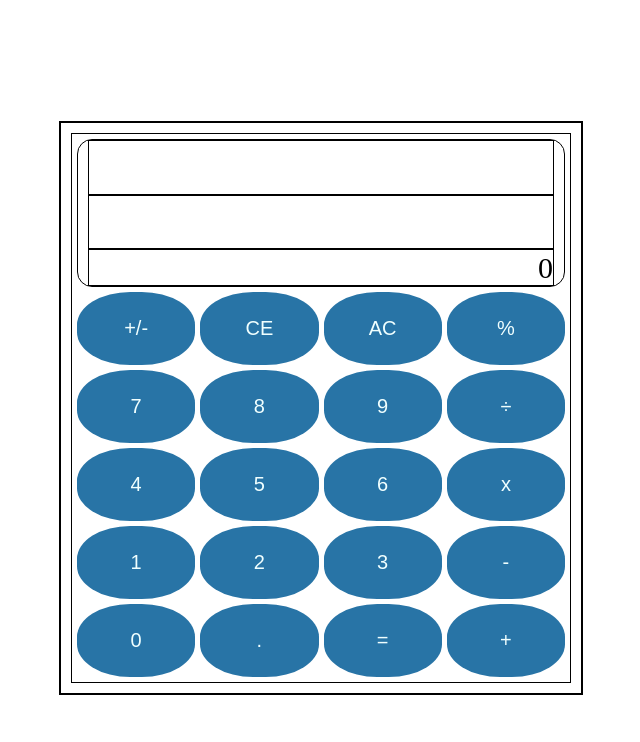
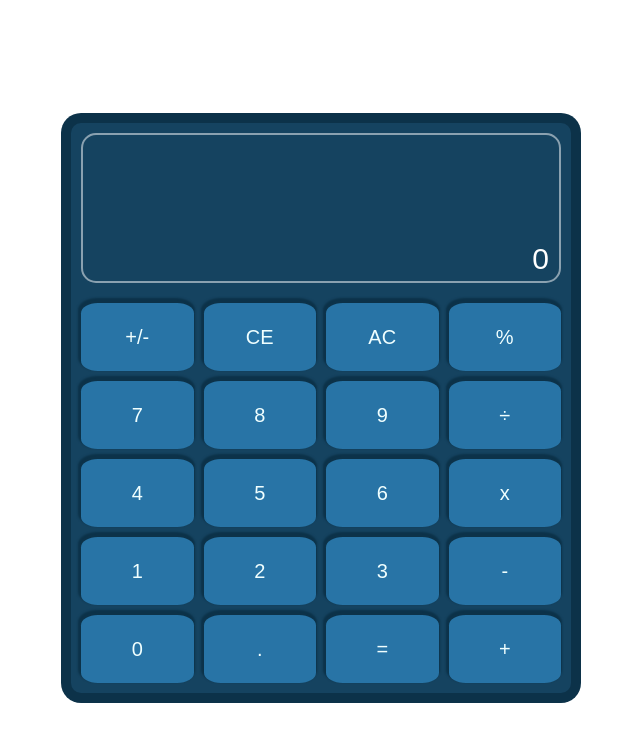
Before and after one commit to JosephDuvvani/calculator, a plain HTML site: page index.html in a window 1280 px wide. Shown: the whole page, without its empty margins (319-959 px from the left). Drawn offline with Linux system fonts and the light colour scheme.

Commit message:
Add color and font styles

```diff
--- a/styles.css
+++ b/styles.css
@@ -1,5 +1,6 @@
 *{
     box-sizing: border-box;
+    font-family: Arial, "Helvetica Neue", Helvetica, sans-serif;
 }
 #all-container{
     display: flex;
@@ -10,63 +11,75 @@
 }
 
 #calculator{
-    border:  2px solid black;
+
+    background-color: #0c3249;
+    border-radius: 20px;
 }
 
 #container{
     width: 500px;
-    height: 550px;
-    border: 1px solid black;
+    height: 570px;
+    background-color: #154360;
+    border-radius: 10px;
     display: flex;
     flex-direction: column;
     justify-content: space-between;
-    gap: 5px;
+    gap: 10px;
     margin: 10px;
-    padding: 5px;
+    padding: 10px;
 }
 
 #display{
     flex: 2;
-    border: 1px solid black;
+    border: 2px solid rgb(255, 255, 255, 0.5);
     display: flex;
     flex-direction: column;
     border-radius: 15px;
-    padding: 0px 10px;
+    padding: 5px 10px;
+    margin-bottom: 10px;
 }
 
 #expression,#answer,#problem{
-    border: 1px solid black;
     display: flex;
     align-items: center;
     justify-content: flex-end;
 }
 
 #expression{
-    flex: 1.5;
+    flex: 1;
+    font-size: 25px;
+    color: rgb(255, 255, 255, 0.8);
 }
 
 #answer{
-    flex: 1.5;
+    flex: 2;
     font-size: 45px;
+    color: #2ebd6c;
 }
 
 #problem{
     flex: 1;
     font-size: 30px;
-
+    color: white;
 }
 .btn-row{
     flex: 1;
     display: flex;
-    gap: 5px;
+    gap: 10px;
 }
 button{
     flex: 1;
     color: azure;
     background-color: #2874A6;
     font-size: 20px;
-    border-radius: 45%;
+    border-radius: 15%;
     border-style: none;
+    box-shadow: -1px -3px 2px 2px #0c3249;
+}
+
+button:hover{
+    background-color: goldenrod;
+    cursor: pointer;
 }
 
 #overlay{
```
